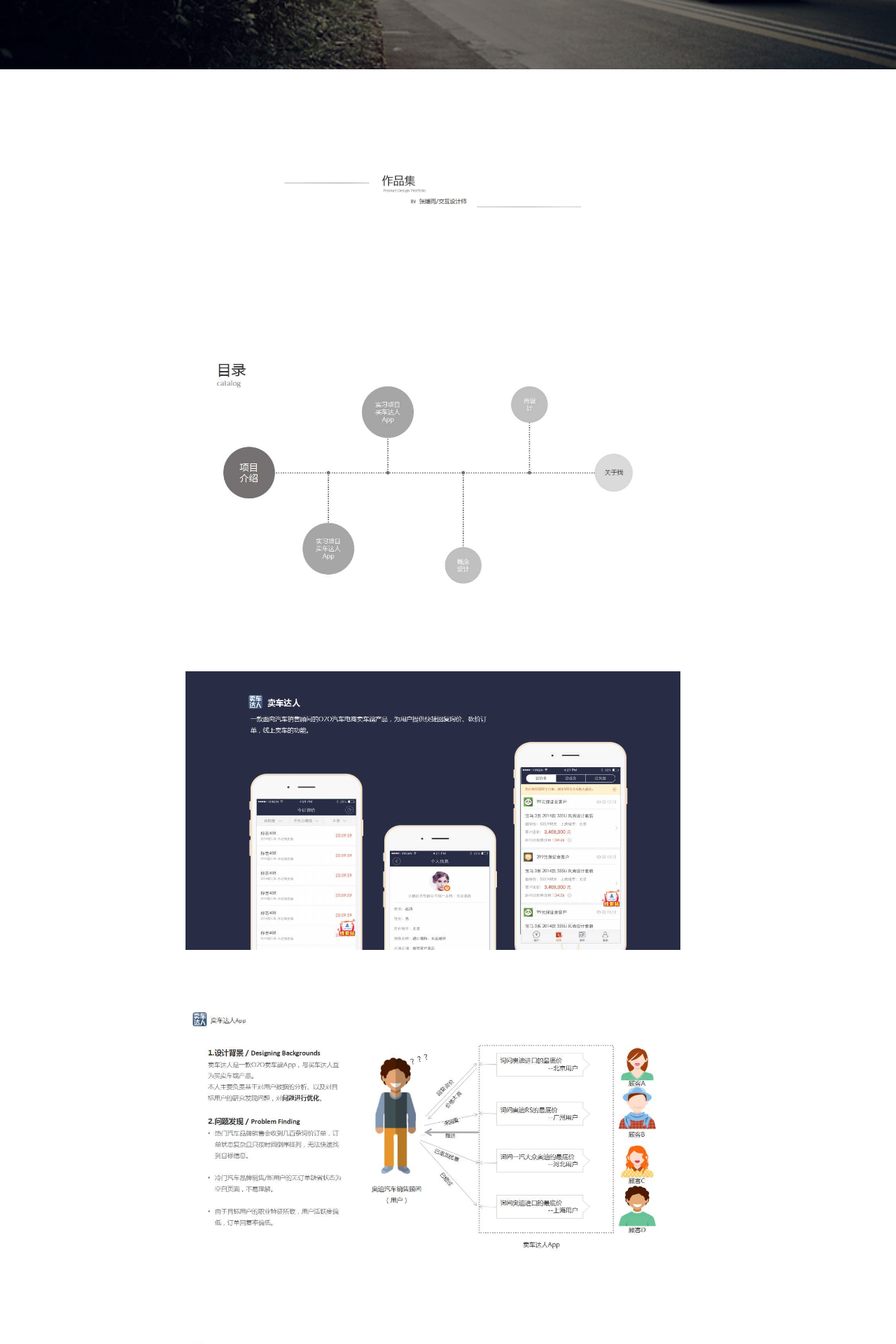
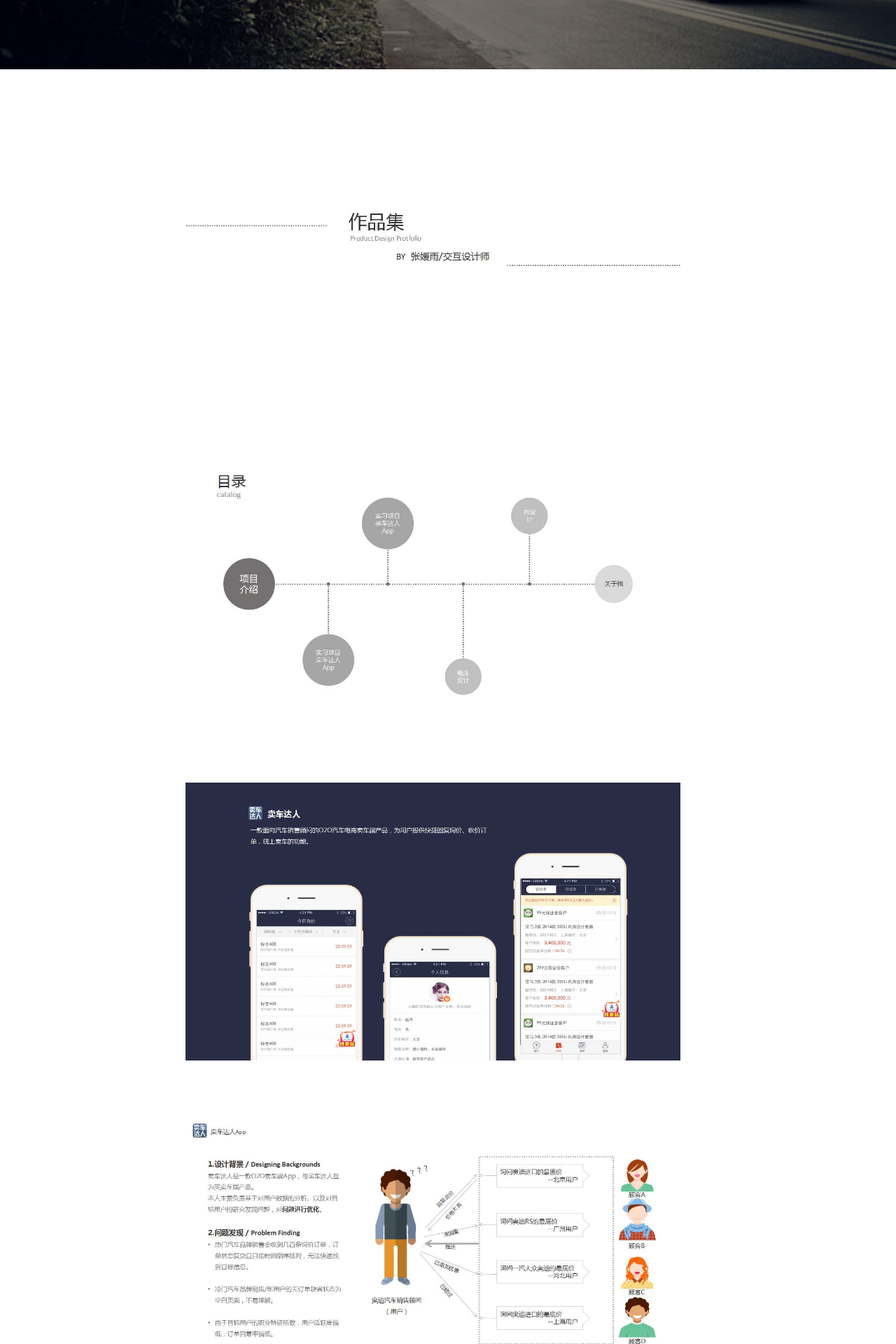
Before and after one commit to zhangyuanyu/zhangyuanyu.github.io, a Jekyll site: the page built from _posts/2014-09-04-is-pure-android-better.markdown, in a window 1280 px wide. Shown: the part 424-2344 px from the top of the page at 70% size. Built offline with Jekyll 4.4.1, drawn with Linux system fonts in a browser that asks for light colours; nearby versions of some CDN libraries; comment, search, counter and statistics services are not loaded.

Commit message:
Update 2014-09-04-is-pure-android-better.markdown

```diff
--- a/_posts/2014-09-04-is-pure-android-better.markdown
+++ b/_posts/2014-09-04-is-pure-android-better.markdown
@@ -12,7 +12,7 @@ tags:
 ---
 
 <div>
-    <br><img src="/img/1.jpg" width="60%" height="720">
+    <br><img src="/img/1.jpg" width="1280" height="720">
 	<br><img src="/img/2.jpg"/>
 	<br><img src="/img/3.jpg"/>
 	<br><img src="/img/4.jpg"/>
```
